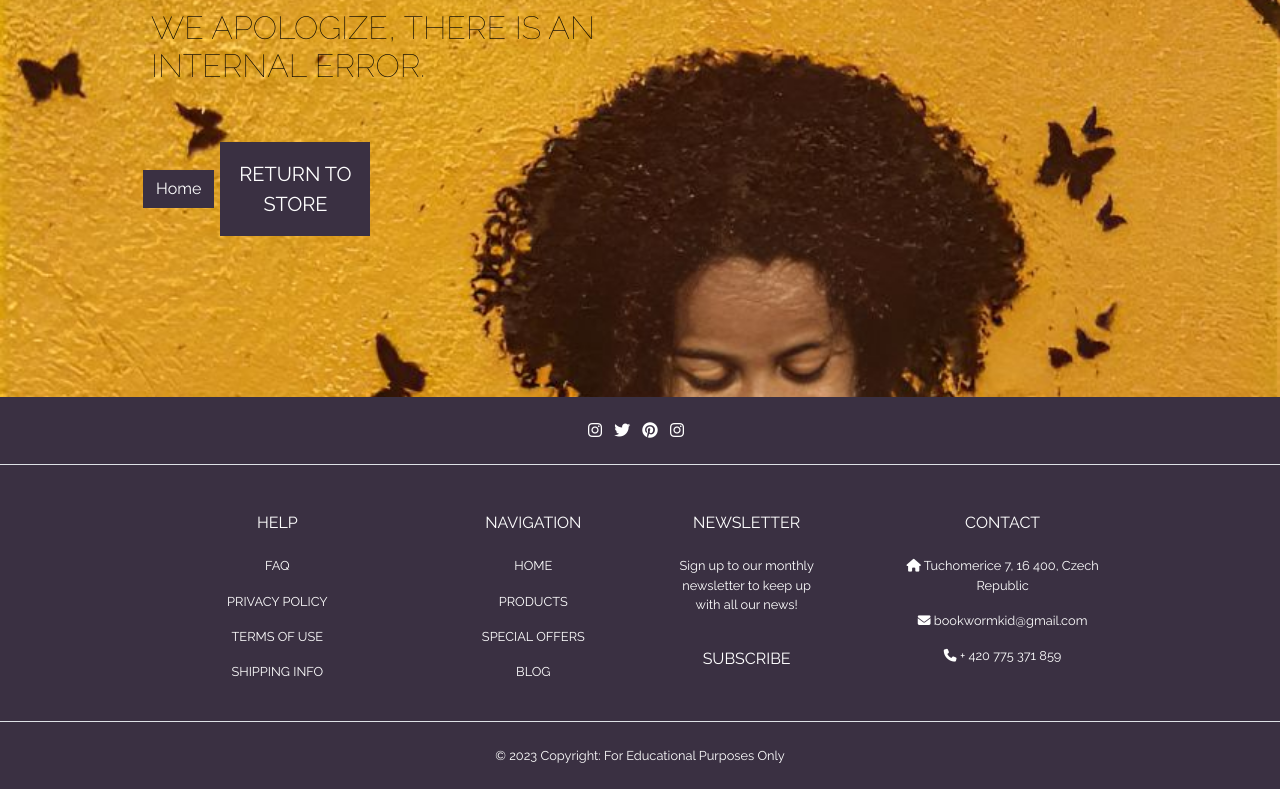
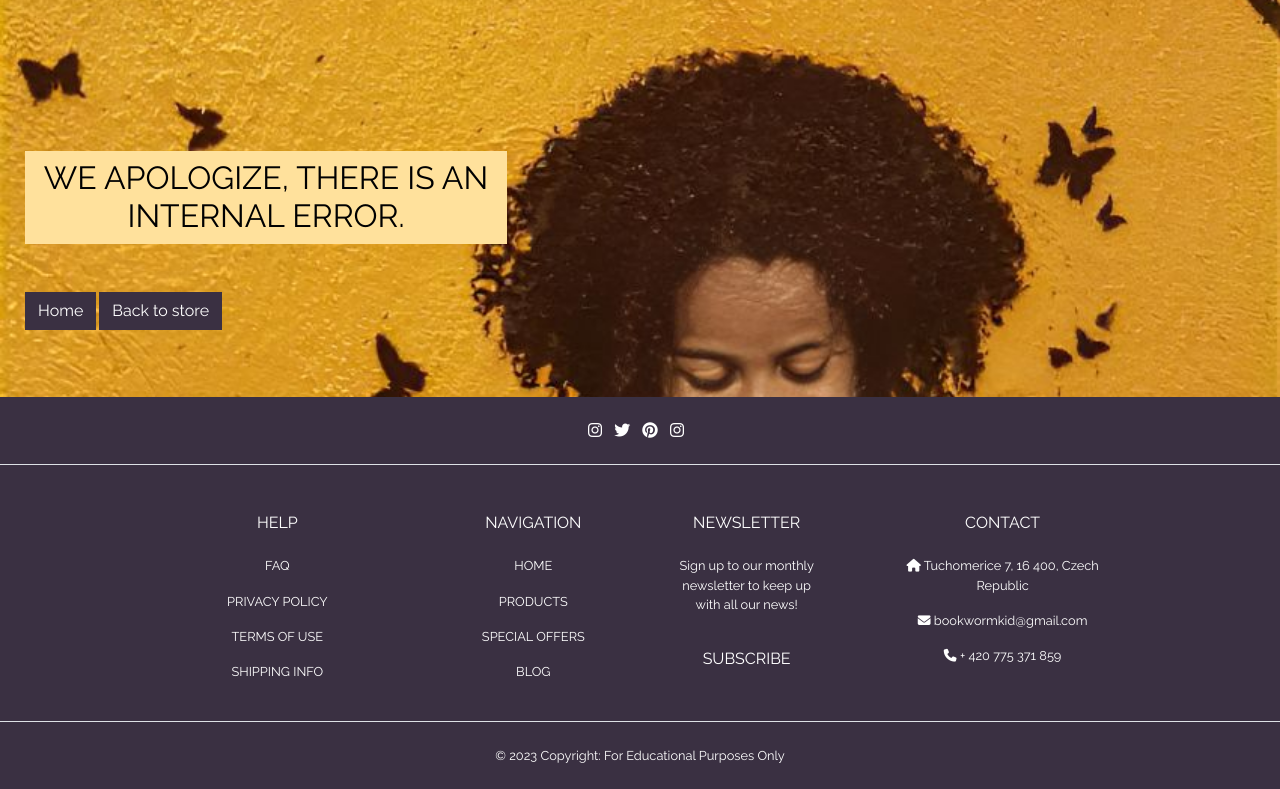
Before and after one commit to lucia2007/bookwormkid, a Django app: template templates/errors/500.html in a window 1280 px wide. Shown: the part 163-952 px from the top of the page. Run offline with Django 3.2, Linux system fonts and the light colour scheme; the template is opened without the code that fills it, so the values that code supplies are empty; some libraries are stand-ins or nearby versions.

Commit message:
Style error pages

```diff
--- a/templates/errors/404.html
+++ b/templates/errors/404.html
@@ -6,7 +6,7 @@
         <div class="col"></div>
     </div>
 </div>
-<div class="container h-100 mt-150">
+<div class="container h-100 error-page-container">
     <div class="row h-100">
         <div class="col-7 col-md-6 my-auto">
             <h3 class="display-4 logo-font action-call text-black p-2">
@@ -15,8 +15,8 @@
             <div class="my-5">
                 <div class="d-flex error-page-buttons">
                     <a class="btn btn-outline-navy rounded-0" href="{% url 'home' %}">Home</a>
-                    <a href="{% url 'products' %}" class="btn btn-outline-navy rounded-0 text-uppercase">
-                        Return to store
+                    <a href="{% url 'products' %}" class="btn btn-outline-navy rounded-0">
+                        Back to store
                     </a>
                 </div>
             </div>
--- a/templates/errors/500.html
+++ b/templates/errors/500.html
@@ -6,19 +6,19 @@
         <div class="col"></div>
     </div>
 </div>
-<div class="container h-100">
+<div class="container h-100 error-page-container">
     <div class="row h-100">
         <div class="col-7 col-md-6 my-auto">
-            <h1 class="display-4 logo-font text-black">
+            <h3 class="display-4 logo-font action-call text-black p-2">
                 We apologize, there is an internal error.
-            </h1>
+            </h3>
             <div class="my-5">
-                <h4>
+                <div class="d-flex error-page-buttons">
                     <a class="btn btn-outline-navy rounded-0" href="{% url 'home' %}">Home</a>
-                    <a href="{% url 'products' %}" class="shop-now-button btn btn-lg rounded-0 text-uppercase py-3">
-                        Return to store
+                    <a href="{% url 'products' %}" class="btn btn-outline-navy rounded-0">
+                        Back to store
                     </a>
-                </h4>
+                </div>
             </div>
         </div>
     </div>
```
